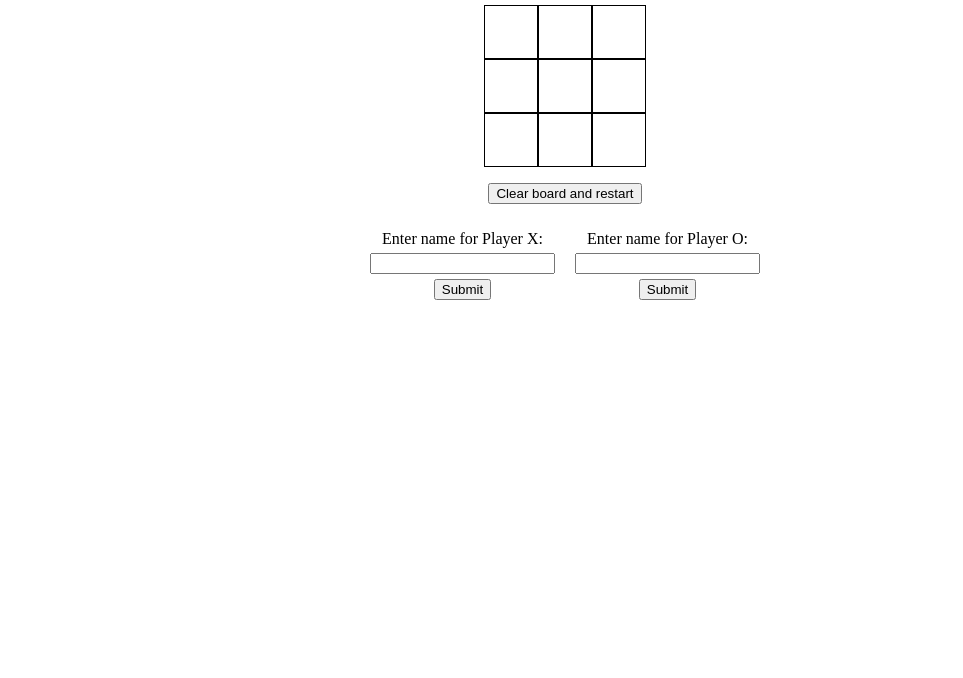
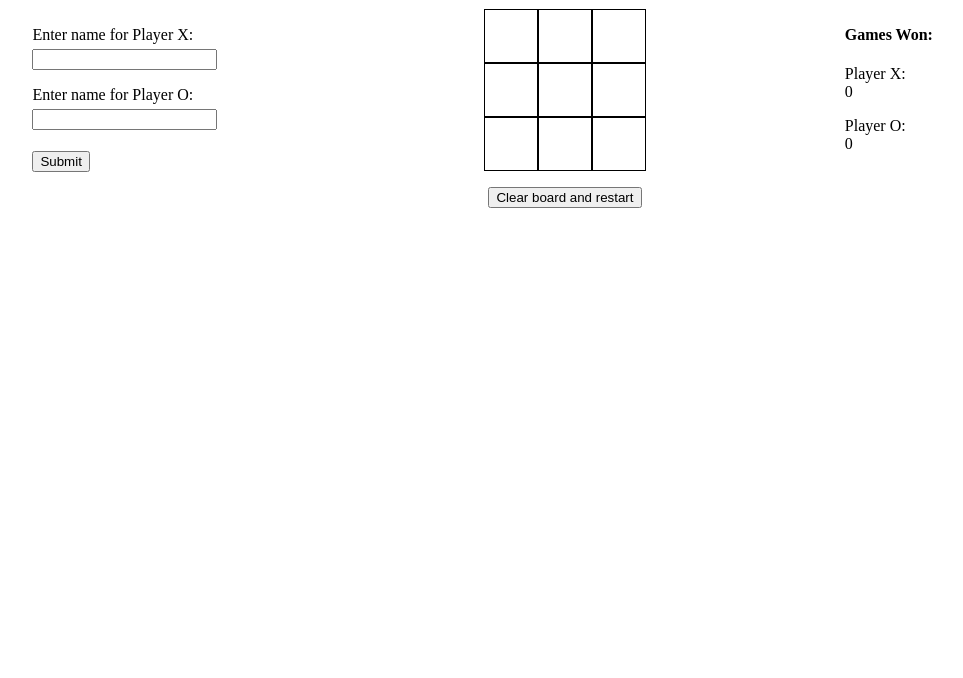
Before and after one commit to nik-seb/odinproject, a plain HTML site: page tic-tac-toe/index.html in a window 1280 px wide. Shown: the part 122-800 px from the top of the page, without its empty margins (75-1038 px from the left). Drawn offline with Linux system fonts and the light colour scheme.

Commit message:
adjust UI

```diff
--- a/tic-tac-toe/index.html
+++ b/tic-tac-toe/index.html
@@ -9,9 +9,20 @@
     <script src="script.js" defer></script>
 </head>
 <body>
-
+    <div id='header-info'>
         <h1><span id='x-title'>X</span> vs <span id='o-title'>O</span></h1>
-    <h2>Current Player: <span class='turn-marker' id='x-mark'>Player X</span></h2>
+        <h2>Next Move: <span class='turn-marker' id='x-mark'>Player X</span></h2>
+    </div>
+    <div id='content-container'>
+        <div id='player-info'>
+            <form><label for="play1">Enter name for Player X:</label><br>
+                <input type="text" name="play1" id="play1"> <br>
+            <p>
+                <label for="play2">Enter name for Player O:</label><br>
+                <input type="text" name="play2" id="play2"> <br>
+            </p>
+            <p><input type='submit'></form></p>
+        </div>
         <div id='board'>
             <table>
                 <tbody>
@@ -27,13 +38,17 @@
                 </tbody>
             </table>
             <p><button id='clear-btn'>Clear board and restart</button></p>
-        <div id='player-info'>
-            <form id='player1'><label for="play1">Enter name for Player X:</label><br>
-                <input type="text" name="play1" id="play1"> <br>
-                <input type='submit'> </form>
-            <form id="player2"><label for="play2">Enter name for Player O:</label><br>
-                <input type="text" name="play2" id="play2"> <br>
-                <input type='submit'></form>
+        </div>
+        <div id='scoreboard'>
+            <h4>Games Won:</h4>
+            <p>
+                <span id='x-win-mark'>Player X</span>: <br>
+                <span id='x-wins'>0</span>
+            </p>
+            <p>
+                <span id='o-win-mark'>Player O</span>: <br>
+                <span id='o-wins'>0</span>
+            </p>
         </div>
     </div>
 </body>
--- a/tic-tac-toe/script.js
+++ b/tic-tac-toe/script.js
@@ -3,10 +3,7 @@
             // make Player.score functional -- keep running tally below player names?
 
 
-// NO LONGER PREVENTS PLAYER FROM MOVING AFTER GAME WON
-
 const gameboard = (function(){
-    const board = document.getElementById('board')
     const cells = document.querySelectorAll('td')
     const rows = ['a', 'b', 'c']
     const cols = [1, 2, 3]
@@ -178,9 +175,6 @@ const gamePlay = (function(){
 })()
 
 const Player = function (name, nom) {
-    // let nameVal = document.getElementById(this.nom)
-    // let givenName = nom.value
-    // console.log(nameVal)
 
     const score = 0
 
--- a/tic-tac-toe/styles.css
+++ b/tic-tac-toe/styles.css
@@ -1,7 +1,5 @@
-#board, #board table, #board tbody, #board tr {
-    text-align: center;
-    margin: auto;
-    display: block;
+table {
+    border-spacing: 0px;
 }
 
 h1, h2 {
@@ -18,18 +16,24 @@ td {
     font-size: 45px;
 }
 
-#player-info {
-    display: flex;
-    width: 50%;
-    margin: auto;
-    justify-content: center;
+#board {
+    text-align: center;
 }
 
-form {
-    padding: 5px;
-    margin: 5px;
+#player-info {
+    width: 20%;
+}
+
+#content-container {
+    display: flex;
+    justify-content: space-around;
+    align-items: baseline;
 }
 
 input {
     margin-top: 5px;
 }
+
+#scoreboard {
+    width: 20%;
+}
```
Lines whose indentation alone changed are shown as unchanged.
